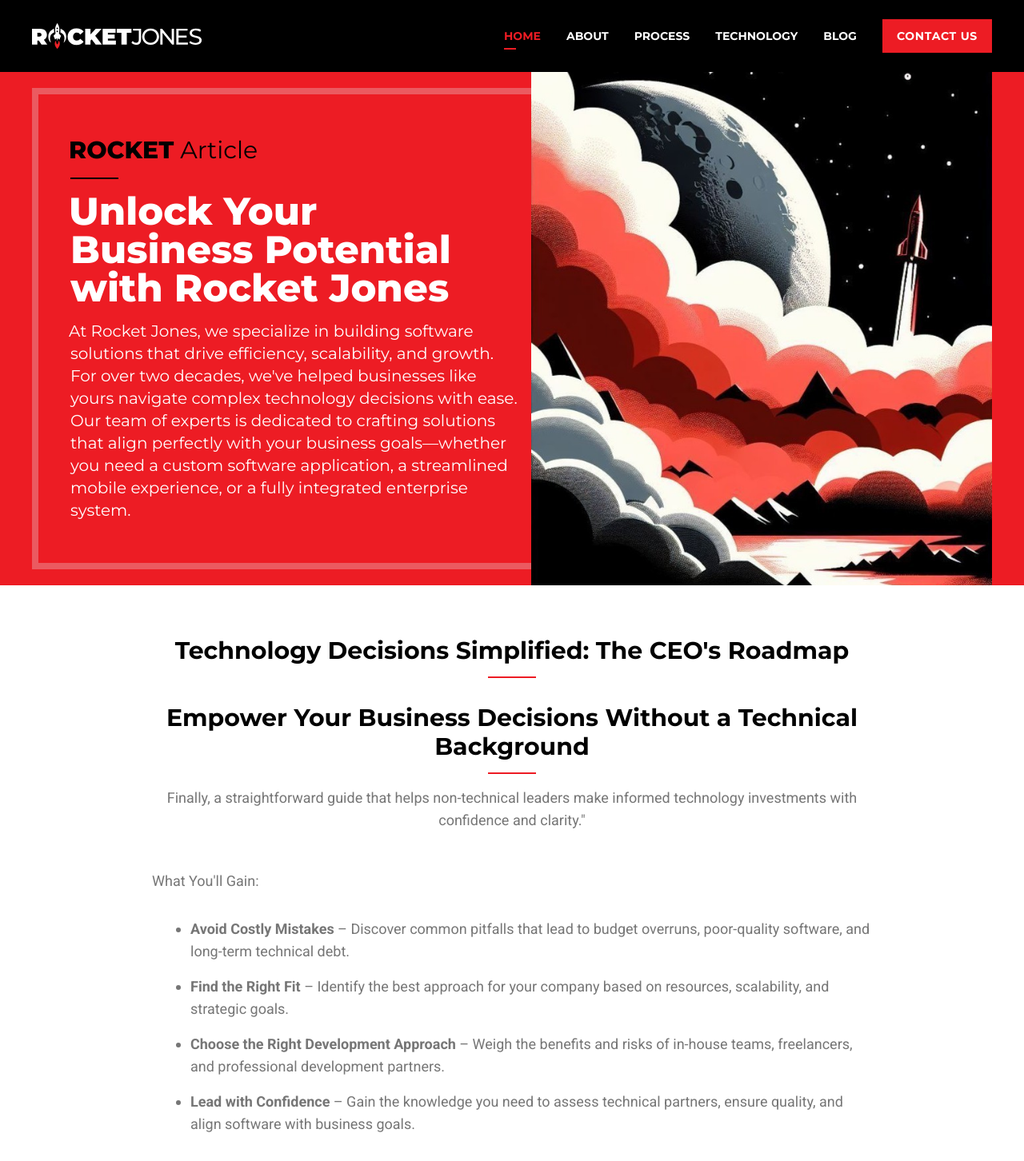
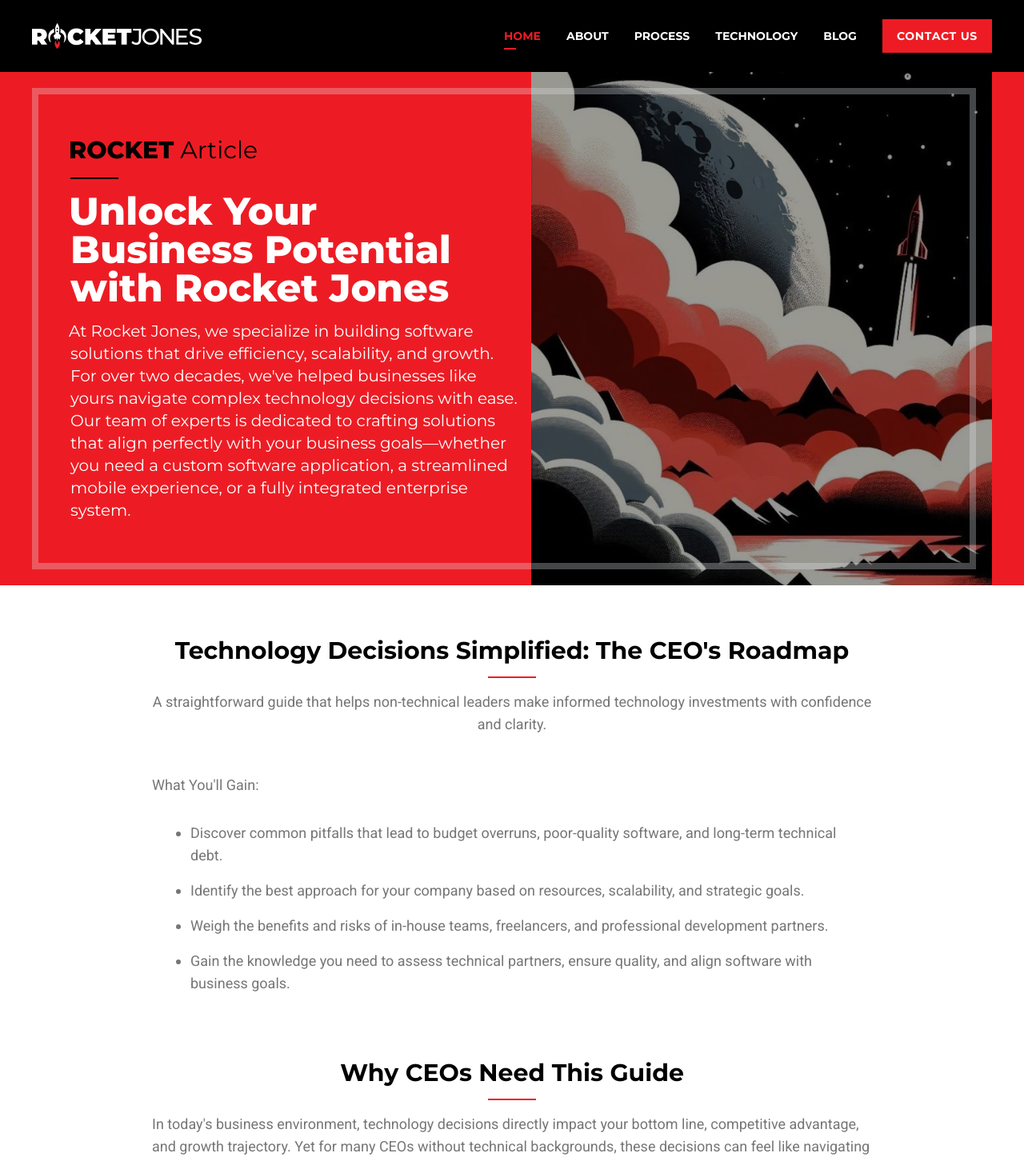
Before and after one commit to rocketjonesinteractive/rocketjones-com, a Next.js app: page /article/drive-software-success in a window 1280 px wide. Shown: the top 1452 px of the page at 80% size. Built offline with nearby package versions, Linux system fonts and the light colour scheme.

Commit message:
Tweaks to drive software success article

```diff
--- a/src/app/article/drive-software-success/page.tsx
+++ b/src/app/article/drive-software-success/page.tsx
@@ -5,6 +5,7 @@
 import { ScrollToTop } from '@/components/ui/molecules/ScrollToTop/ScrollToTop.tsx';
 import { Button } from '@/components/ui/atoms/Button/Button.tsx';
 import { TextInput } from '@/components/ui/atoms/TextInput/TextInput.tsx';
+import { BgOverlay } from '@/components/ui/atoms/BgOverlay/BgOverlay.tsx';
 import React, { FormEvent, forwardRef, useLayoutEffect, useRef, useState } from 'react';
 import Image from 'next/image';
 
@@ -195,27 +196,27 @@
             </div>
           </div>
           <div
-            className="relative z-[2] flex h-auto w-full justify-center bg-cover bg-center bg-no-repeat px-10 py-20 pt-0 text-gray-800 sm:px-0 md:mr-8 md:block md:w-1/2 md:pt-20 xl:mr-0"
+            className="relative hidden h-auto w-full bg-cover bg-center bg-no-repeat sm:block sm:w-1/2"
             style={{ backgroundImage: `url('/img/article/rocketjones-article-CEOs-drive-success.jpeg')` }}
           >
+            <BgOverlay opacity={40} />
           </div>
-          <div className="innerborder border-8-white absolute left-[20px] top-[20px] z-[1] h-[calc(100%-40px)] w-[calc(100%-40px)] border-8 opacity-30 sm:left-[0px] sm:w-[calc(100%)]"></div>
+          <div className="innerborder border-8-white absolute left-[20px] top-[20px] z-[1] h-[calc(100%-40px)] w-[calc(100%-40px)] border-8 opacity-30 sm:left-0 sm:w-[calc(100%-20px)]"></div>
         </div>
       </div>
       <div className="container mx-auto my-16 w-3/4 max-w-[900px] lg:w-3/4">
-        <h2 className="text-[2.25rem]">Technology Decisions Simplified: The CEO's Roadmap</h2>
-        <h2>Empower Your Business Decisions Without a Technical Background</h2>
+        <h2>Technology Decisions Simplified: The CEO's Roadmap</h2>
         <p className={'text-center'}>
-        Finally, a straightforward guide that helps non-technical leaders make informed technology investments with confidence and clarity."
+        A straightforward guide that helps non-technical leaders make informed technology investments with confidence and clarity.
         </p>
         <div className="align-center my-12 flex justify-center">
           <div className={'flex flex-col'}>
             <p style={{ margin: 0, padding: 0 }}>What You'll Gain:</p>
             <ul>
-              <li><strong>Avoid Costly Mistakes</strong> – Discover common pitfalls that lead to budget overruns, poor-quality software, and long-term technical debt.</li>
-              <li><strong>Find the Right Fit</strong> – Identify the best approach for your company based on resources, scalability, and strategic goals.</li>
-              <li><strong>Choose the Right Development Approach</strong> – Weigh the benefits and risks of in-house teams, freelancers, and professional development partners.</li>
-              <li><strong>Lead with Confidence</strong> – Gain the knowledge you need to assess technical partners, ensure quality, and align software with business goals.</li>
+              <li>Discover common pitfalls that lead to budget overruns, poor-quality software, and long-term technical debt.</li>
+              <li>Identify the best approach for your company based on resources, scalability, and strategic goals.</li>
+              <li>Weigh the benefits and risks of in-house teams, freelancers, and professional development partners.</li>
+              <li>Gain the knowledge you need to assess technical partners, ensure quality, and align software with business goals.</li>
             </ul>
           </div>
         </div>
```
